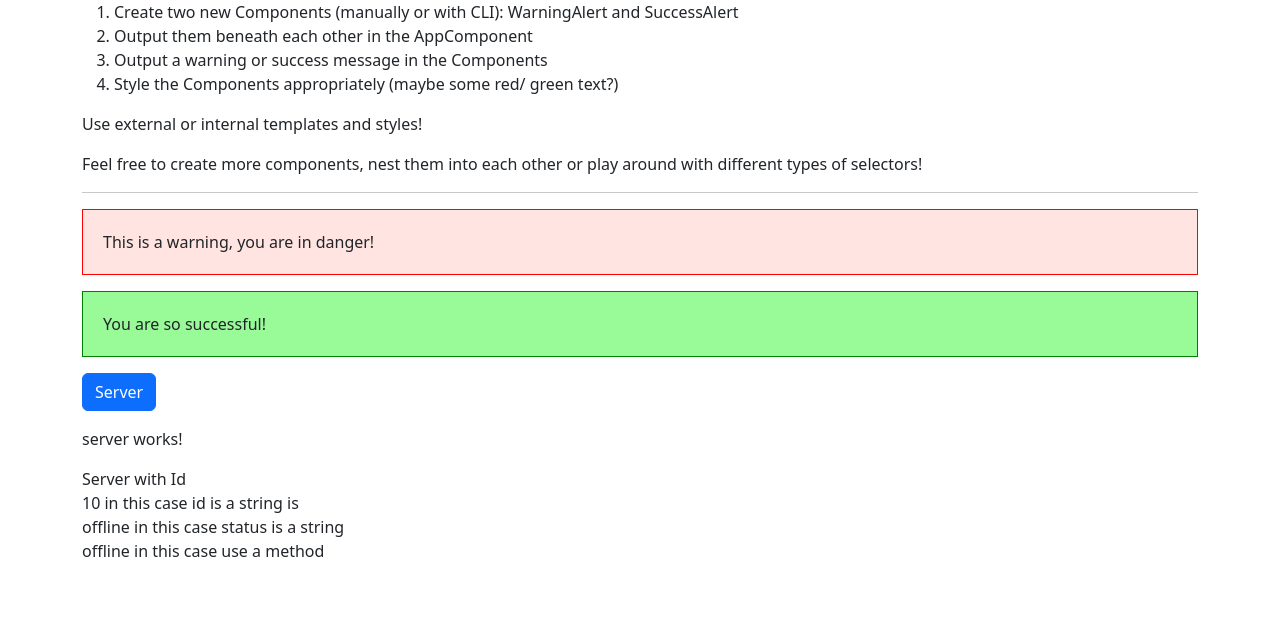
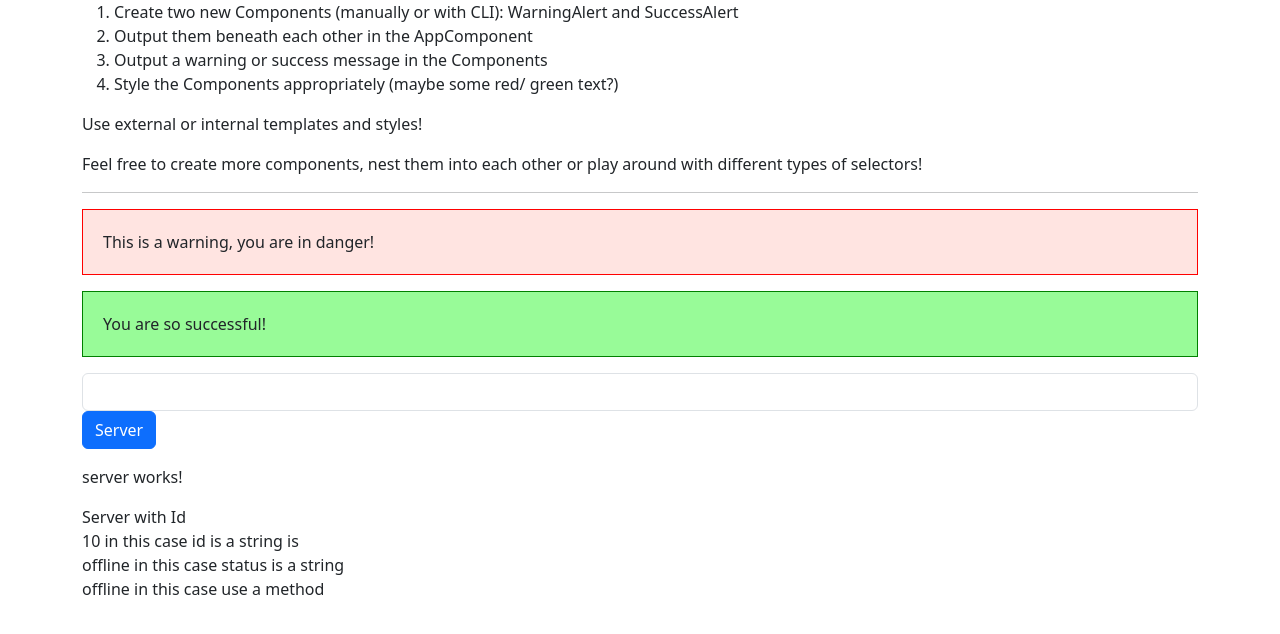
Before and after one commit to AMINOZZI/adidasApp, an Angular app: page / in a window 1280 px wide. Shown: the top 634 px of the page. Built offline with nearby package versions, Linux system fonts and the light colour scheme.

Commit message:
use input binding for input Html target element

```diff
--- a/src/app/servers/servers.component.html
+++ b/src/app/servers/servers.component.html
@@ -1,3 +1,6 @@
+<input class="form-control" (input)="trackText($event)">
+{{text}}
+
 <div class="col-xs-12">
     <button class="btn btn-primary" [disabled]="!allowNewServer" (click)="serverOn()">Server</button>
     <p>{{stringserverOn}}</p>
```
